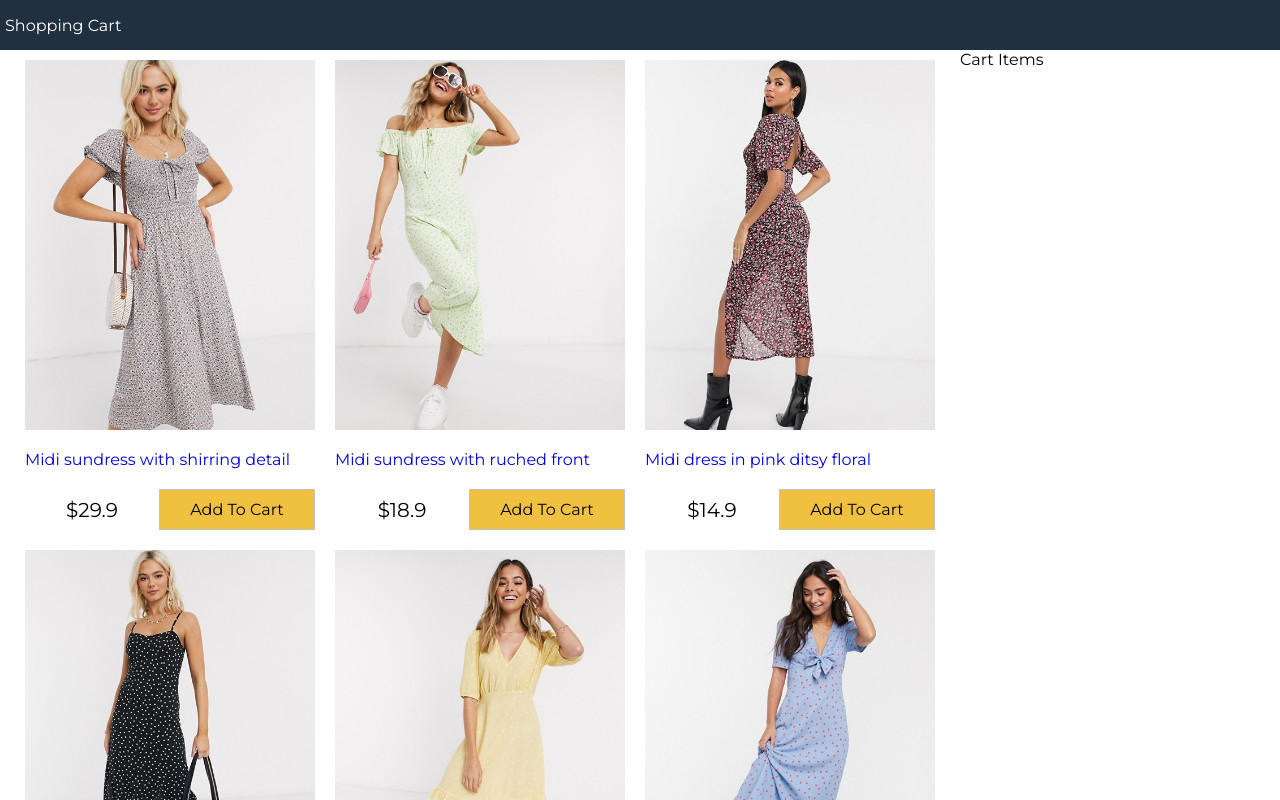
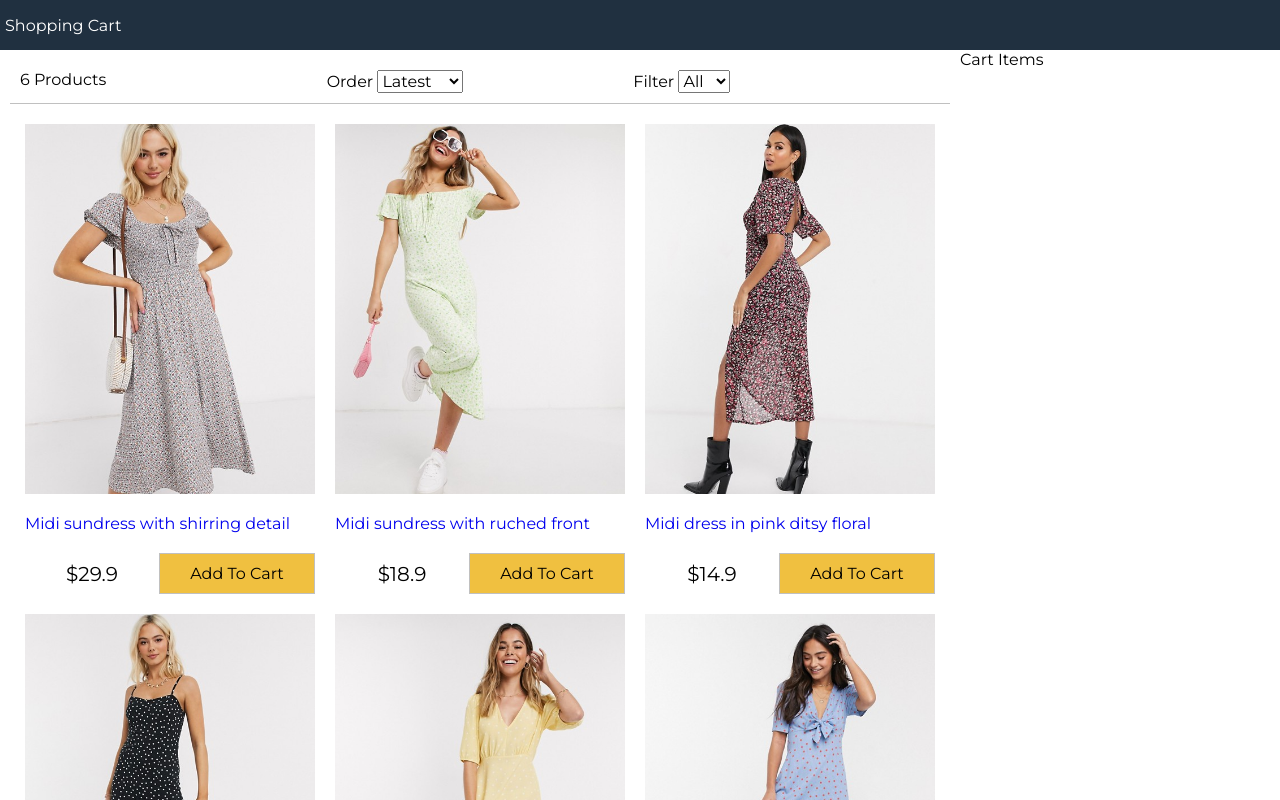
Before and after one commit to Enyabuto/shoppingcart, a React (Create React App) app: page / in a window 1280 px wide. Shown: the top 800 px of the page. Built offline with nearby package versions, Linux system fonts and the light colour scheme.

Commit message:
filter-component

```diff
--- a/src/App.js
+++ b/src/App.js
@@ -2,6 +2,7 @@
 import React from "react";
 import data from "./data.json";
 import Products from "./components/Products";
+import Filter from "./components/Filter";
 
 class App extends React.Component {
   constructor(props) {
@@ -13,6 +14,45 @@
     };
   }
 
+  sortProducts = (event) => {
+    //imp
+    const sort = event.target.value;
+    console.log(event.target.value);
+    this.setState((state) => ({
+      sort: sort,
+      products: this.state.products
+        .slice()
+        .sort((a, b) =>
+          sort === "lowest"
+            ? a.price > b.price
+              ? 1
+              : -1
+            : sort === "highest"
+            ? a.price < b.price
+              ? 1
+              : -1
+            : a._id < b._id
+            ? 1
+            : -1
+        ),
+    }));
+  };
+
+  filterProducts = (event) => {
+    //imp
+    console.log(event.target.value);
+    if (event.target.value === "") {
+      this.setState({ size: event.target.value, products: data.products });
+    } else {
+      this.setState({
+        size: event.target.value,
+        products: data.products.filter(
+          (product) => product.availableSizes.indexOf(event.target.value) >= 0
+        ),
+      });
+    }
+  };
+
   render() {
     return (
       <div className="grid-container">
@@ -22,6 +62,13 @@
         <main>
           <div className="content">
             <div className="main">
+              <Filter
+                count={this.state.products.length}
+                size={this.state.size}
+                sort={this.state.sort}
+                filterProducts={this.filterProducts}
+                sortProducts={this.sortProducts}
+              ></Filter>
               <Products products={this.state.products}></Products>
             </div>
             <div className="sidebar">Cart Items</div>
--- /dev/null
+++ b/src/components/Filter.js
@@ -0,0 +1,31 @@
+import React, { Component } from "react";
+
+export default class Filter extends Component {
+  render() {
+    return (
+      <div className="filter">
+        <div className="filter-result">{this.props.count} Products</div>
+        <div className="filter-sort">
+          Order{" "}
+          <select value={this.props.size} onChange={this.props.sortProducts}>
+            <option>Latest</option>
+            <option value="lowest">Lowest</option>
+            <option value="highest">Highest</option>
+          </select>
+        </div>
+        <div className="filter-size">
+          Filter{" "}
+          <select value={this.props.size} onChange={this.props.filterProducts}>
+            <option value="">All</option>
+            <option value="XS">XS</option>
+            <option value="S">S</option>
+            <option value="M">M</option>
+            <option value="L">L</option>
+            <option value="XL">XL</option>
+            <option value="XXL">XXL</option>
+          </select>
+        </div>
+      </div>
+    );
+  }
+}
--- a/src/index.css
+++ b/src/index.css
@@ -117,3 +117,15 @@
 .button.primary {
   background-color: #f0c040;
 }
+
+/* Filters */
+.filter {
+  display: flex;
+  justify-content: space-between;
+  padding: 1rem;
+  margin: 1rem;
+  border-bottom: 0.1rem #c0c0c0 solid;
+}
+.filter div {
+  flex: 1;
+}
```
Also changed, not shown: 1 other file (tests, documents, lock files or other folders).
